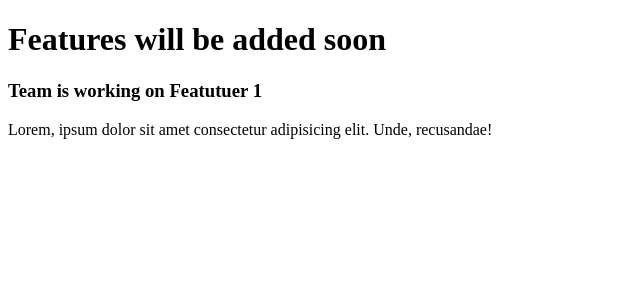
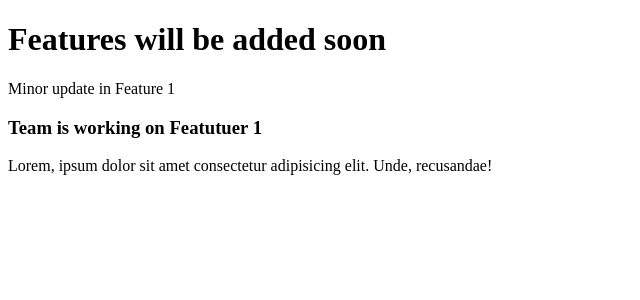
Before and after one commit to dev-krushna/Pnc-1, an Angular app: page / in a window 1280 px wide. Shown: the top 300 px of the page, without its empty margins (0-640 px from the left). Built offline with nearby package versions, Linux system fonts and the light colour scheme.

Commit message:
Minor Update

```diff
--- a/src/app/app.component.html
+++ b/src/app/app.component.html
@@ -1,4 +1,4 @@
 <h1> Features will be added soon </h1>
-
+<p>Minor update in Feature 1</p>
 <h3> Team is working on Featutuer 1 </h3>
 <p>Lorem, ipsum dolor sit amet consectetur adipisicing elit. Unde, recusandae!</p>
```
